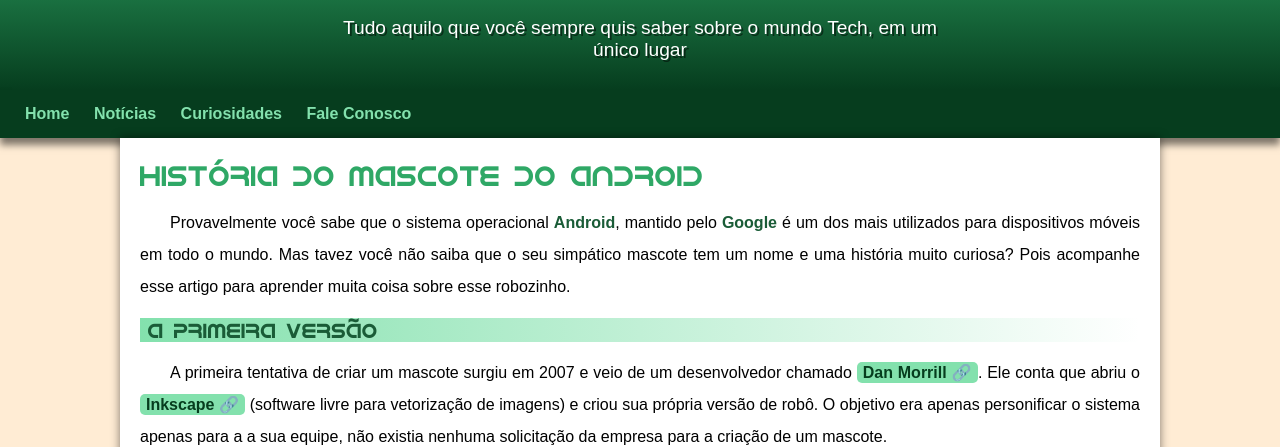
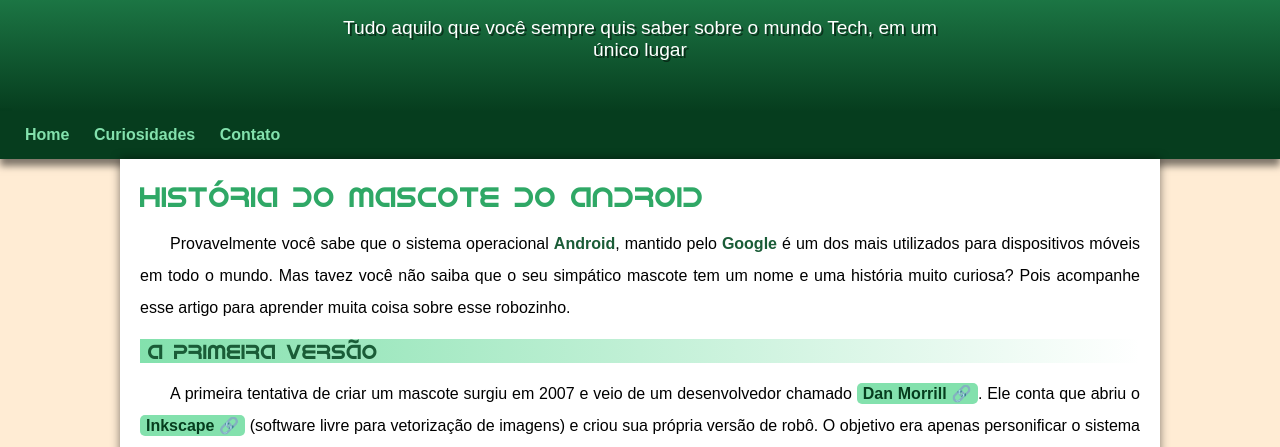
Before and after one commit to cauadejesus/html-css1, a plain HTML site: page desafios/d010/android.html in a window 1280 px wide. Shown: the part 100-547 px from the top of the page. Drawn offline with Linux system fonts and the light colour scheme.

Commit message:
problema de padding corrigido

```diff
--- a/desafios/d010/android.html
+++ b/desafios/d010/android.html
@@ -14,10 +14,8 @@
     </header>
     <nav>
         <a href="">Home</a>
-        <a href="">Notícias</a>
         <a href="">Curiosidades</a>
-        <a href="">Fale Conosco
-        </a>
+        <a href="">Contato</a>
     </nav>
     <main>
         <article>
--- a/desafios/d010/estilo/style.css
+++ b/desafios/d010/estilo/style.css
@@ -65,7 +65,7 @@
     padding-left: 10px;
     padding-right: 10px;
     margin: auto;
-    margin-bottom: 20px;
+    padding-bottom: 50px;
 }
 
 nav{
```
